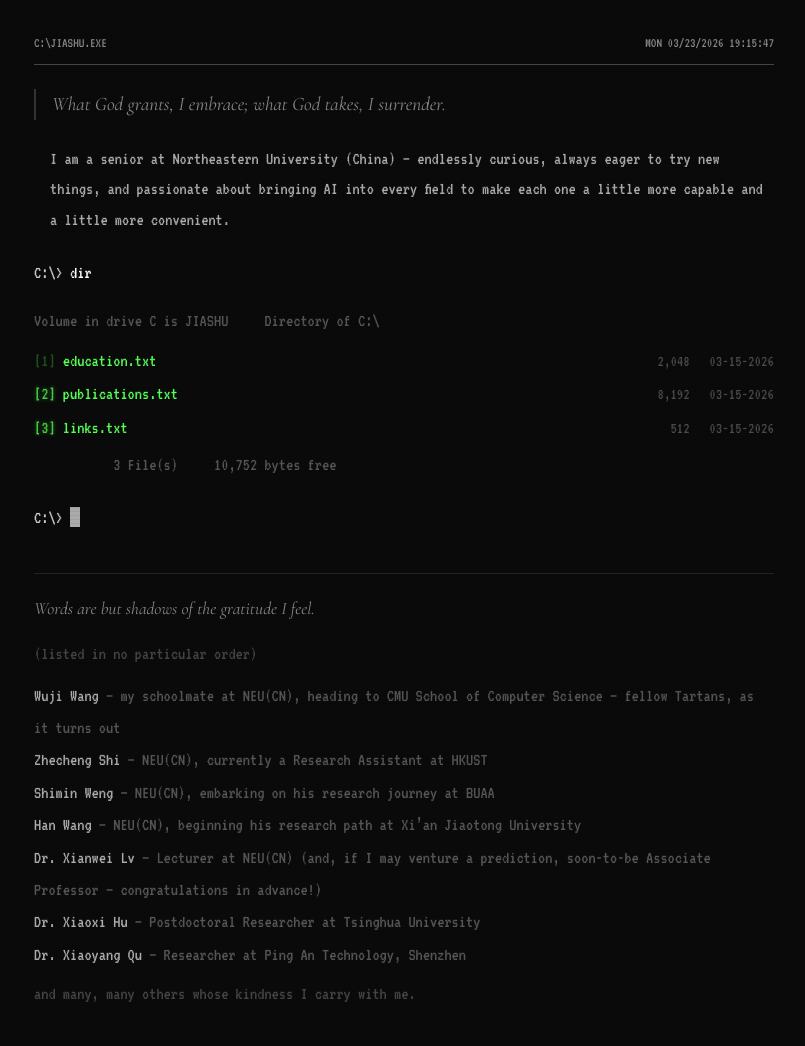
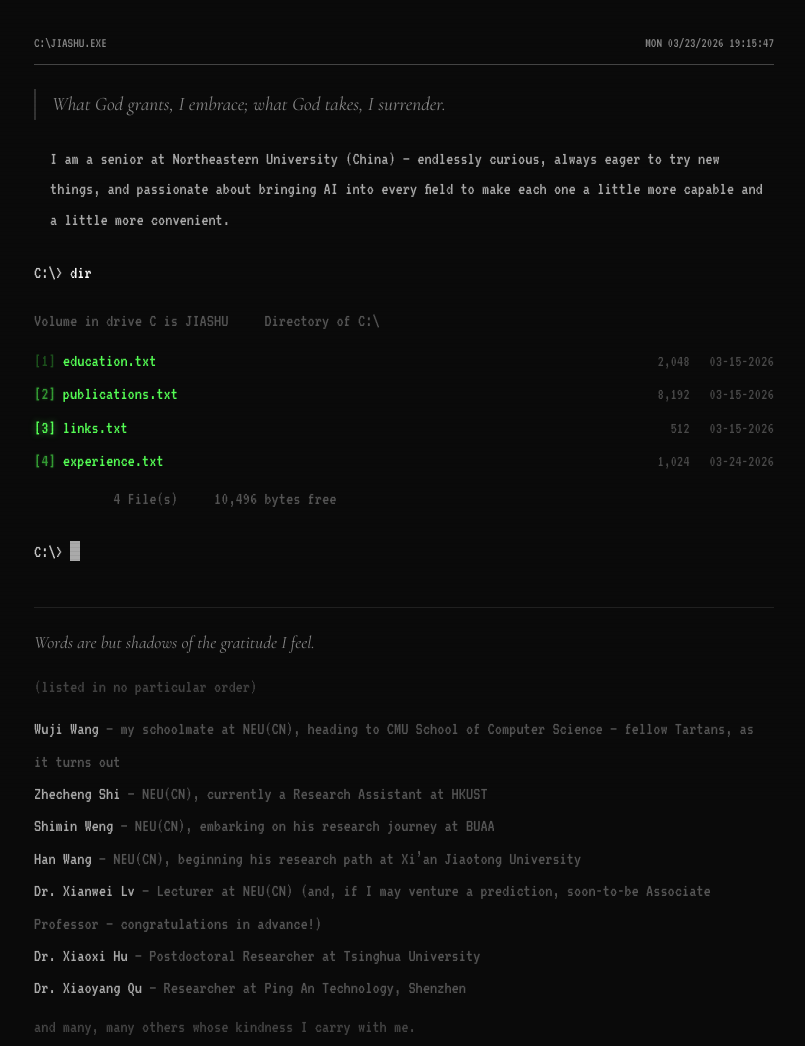
Before and after one commit to wjswjsss/wjswjsss.github.io, a plain HTML site: page index.html in a window 1280 px wide. Shown: the top 1046 px of the page, without its empty margins (236-1041 px from the left). Drawn offline with nearby package versions, Linux system fonts and the light colour scheme.

Commit message:
update index.html

```diff
--- a/index.html
+++ b/index.html
@@ -153,8 +153,9 @@
       /* Stagger bracket animations so the brackets cycle instead of
          all flashing in sync. Durations divided evenly across items. */
       .index-table .index-item:nth-of-type(1) .index-bracket { animation-delay: 0s; }
-      .index-table .index-item:nth-of-type(2) .index-bracket { animation-delay: 0.666s; }
-      .index-table .index-item:nth-of-type(3) .index-bracket { animation-delay: 1.333s; }
+      .index-table .index-item:nth-of-type(2) .index-bracket { animation-delay: 0.5s; }
+      .index-table .index-item:nth-of-type(3) .index-bracket { animation-delay: 1s; }
+      .index-table .index-item:nth-of-type(4) .index-bracket { animation-delay: 1.5s; }
 
       .index-item.active .index-bracket,
       .index-item:hover .index-bracket {
@@ -281,7 +282,11 @@
           <span><span class="index-bracket">[3]</span> links.txt</span>
           <span class="dir-meta">&nbsp;&nbsp;512 &nbsp; 03-15-2026</span>
         </span>
-        <div class="dir-footer">&nbsp;&nbsp;&nbsp;&nbsp;&nbsp;&nbsp;&nbsp;&nbsp;&nbsp;&nbsp; 3 File(s) &nbsp;&nbsp;&nbsp; 10,752 bytes free</div>
+        <span class="index-item" data-section="experience">
+          <span><span class="index-bracket">[4]</span> experience.txt</span>
+          <span class="dir-meta">1,024 &nbsp; 03-24-2026</span>
+        </span>
+        <div class="dir-footer">&nbsp;&nbsp;&nbsp;&nbsp;&nbsp;&nbsp;&nbsp;&nbsp;&nbsp;&nbsp; 4 File(s) &nbsp;&nbsp;&nbsp; 10,496 bytes free</div>
       </div>
 
       <!-- Output panels -->
@@ -314,9 +319,11 @@
         const sections = {
           education: {
             cmd: 'cat education.txt',
-            html: `<div class="edu-line"><span class="highlight">Northeastern University, China</span><span class="edu-program"> &mdash; B.E. in Computer Science and Technology</span><span class="muted"> (2022 &ndash; 2026)</span></div><div class="edu-line"><span class="highlight">Carnegie Mellon University</span><span class="edu-program"> &mdash; M.S. in Artificial Intelligence Engineering (ECE Department, CIT)</span><span class="muted"> (2026 &ndash; )</span></div>`
-          },
-          publications: {
+            html: `<div class="edu-line"><span class="highlight">Northeastern University, China</span><span class="edu-program"> &mdash; B.E. in Computer Science and Technology</span><span class="muted"> (2022 &ndash; 2026)</span></div><div class="edu-line"><span class="highlight">Carnegie Mellon University</span><span class="edu-program"> &mdash; M.S. in Artificial Intelligence Engineering (ECE Department)</span><span class="muted"> (2026 &ndash; )</span></div>`
+          },          experience: {
+            cmd: 'cat experience.txt',
+            html: `<div><span class="ack-name">Research Assistant &mdash; Northeastern University, China</span></div><div><span class="ack-name">Research Assistant &mdash; Tsinghua University</span> <span class="ack-note">&mdash; supervised by Dr. Xiaoxi Hu and Academician Jiayao Chen</span></div><div><span class="ack-name">Research Intern &mdash; Ping An Technology, Shenzhen</span> <span class="ack-note">&mdash; supervised by Dr. Xiaoyang Qu</span></div>`
+          },          publications: {
             cmd: 'cat publications.txt',
             html: `<div class="pub-item"><span class="pub-title">SD-WLSNet: Diffusion-Augmented Small-Sample Water Leakage Segmentation</span><br/><span class="pub-authors">X. Hu, <span class="me">J. Wang</span>, Z. Shi, X. Zhang, L. Tan, J. Chen, M. Zhou</span><br/><span class="pub-venue">Under Review, 2025</span></div><div class="divider">----------------------------------------</div><div class="pub-item"><span class="pub-title">Turbo-TTS: Enhancing Diffusion Model TTS with an Improved ODE Solver</span><br/><span class="pub-authors">X. Zhang&dagger;, <span class="me">J. Wang&dagger;</span>, X. Qu, H. Tian, J. Wang*</span><br/><span class="pub-venue">ICONIP 2025 <span class="tag">[Spotlight]</span></span></div><div class="divider">----------------------------------------</div><div class="pub-item"><span class="pub-title">Enhancing Generalization in Video Deepfake Detection</span><br/><span class="pub-authors">J. Li, N. Zhang, X. Qu, <span class="me">J. Wang</span>, Y. Zhong*, J. Wan</span><br/><span class="pub-venue">ICIC 2025 [Oral]</span></div><div class="divider">----------------------------------------</div><div class="pub-item"><span class="pub-title">YOLO-SRMX: A Lightweight Model for Real-Time Object Detection on UAVs</span><br/><span class="pub-authors">S. Weng, H. Wang, <span class="me">J. Wang</span>, C. Xu*, E. Zhang</span><br/><span class="pub-venue">Remote Sensing, 2025</span></div>`
           },
```
